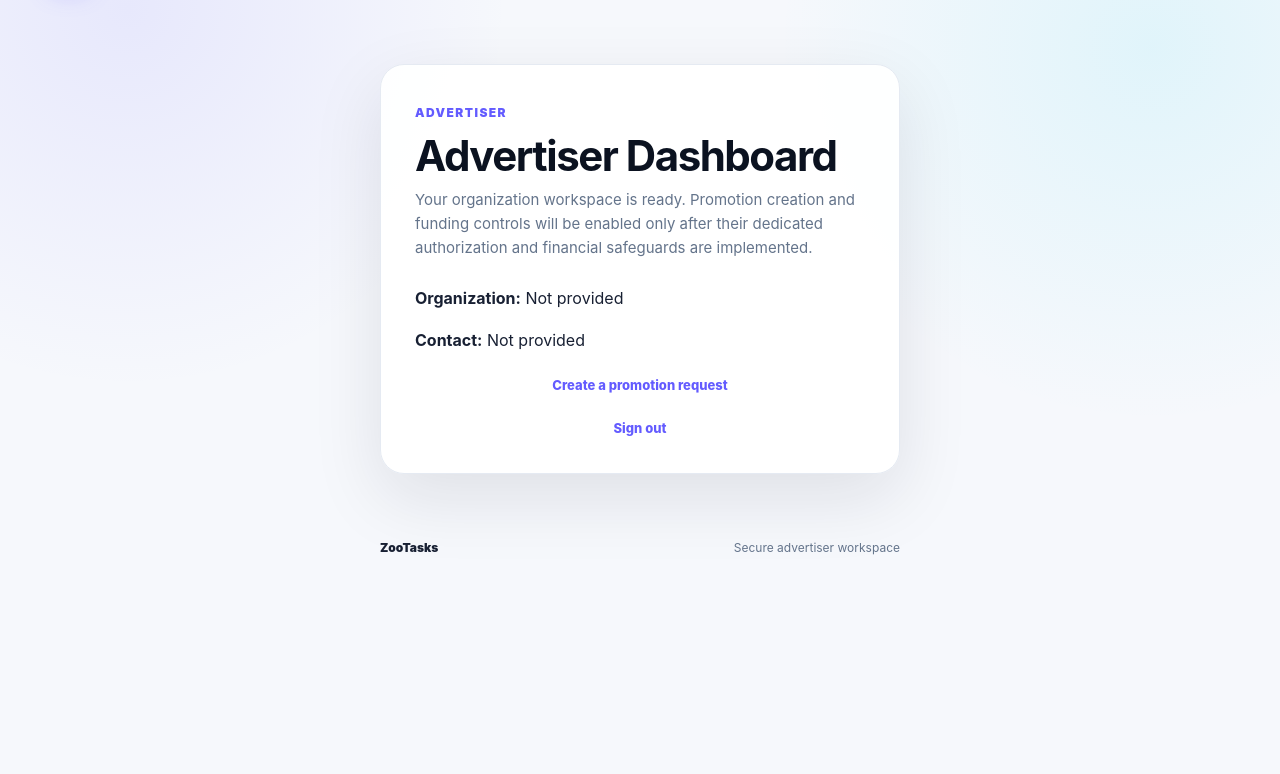
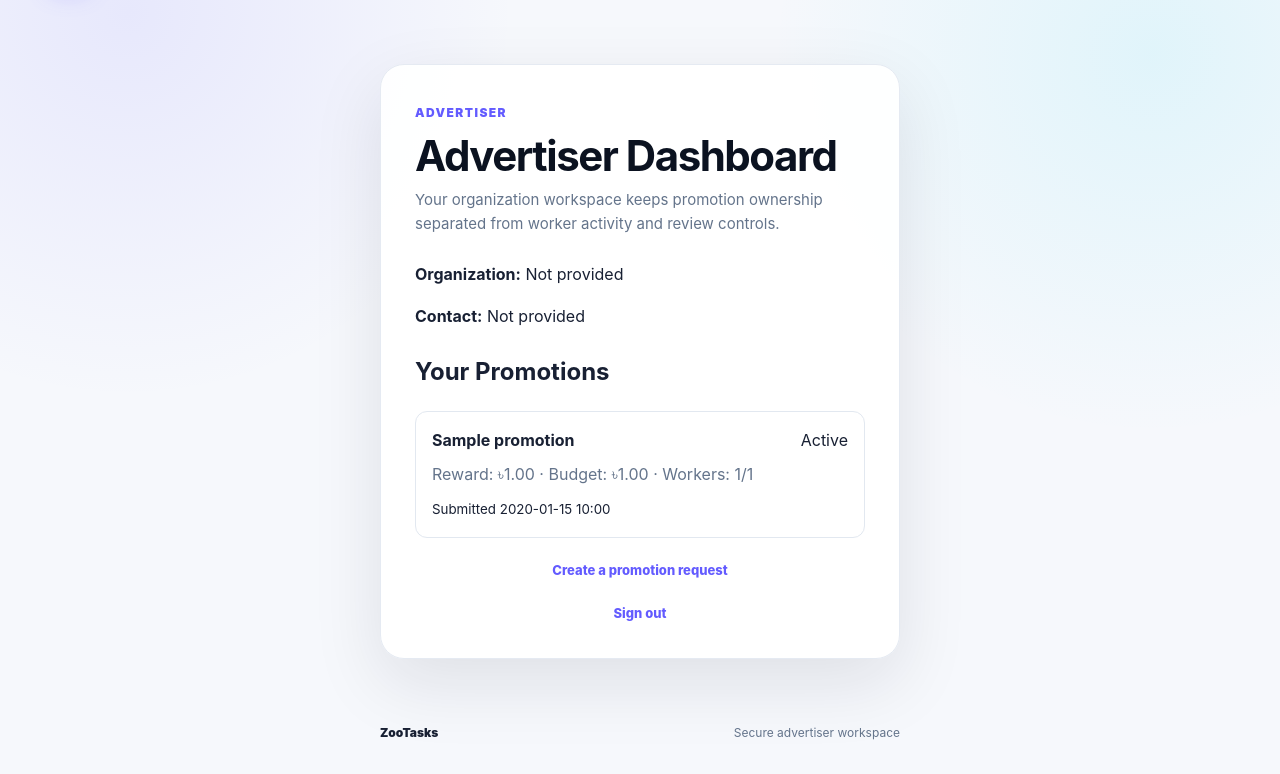
Before and after one commit to Rafiqual69/Zootasks, a Django app: template backend/accounts/templates/accounts/advertiser_dashboard.html in a window 1280 px wide. Shown: the part 72-846 px from the top of the page. Before the commit the page ends 627 px from the top, so only its background shows below. Run offline with Django 5.2, Linux system fonts and the light colour scheme; the template is opened without the code that fills it: values that come from a table or form of the project are taken from there, others are empty; tables that the repository leaves empty hold one stand-in row (values such as "Sample post").

Commit message:
Add advertiser promotion workspace UI

```diff
--- a/backend/accounts/templates/accounts/advertiser_dashboard.html
+++ b/backend/accounts/templates/accounts/advertiser_dashboard.html
@@ -15,9 +15,32 @@
     <section class="zt-auth-card zt-auth-card-wide">
         <span class="zt-kicker">ADVERTISER</span>
         <h1>Advertiser Dashboard</h1>
-        <p class="zt-auth-intro">Your organization workspace is ready. Promotion creation and funding controls will be enabled only after their dedicated authorization and financial safeguards are implemented.</p>
+        <p class="zt-auth-intro">Your organization workspace keeps promotion ownership separated from worker activity and review controls.</p>
         <p><strong>Organization:</strong> {{ profile.organization_name|default:"Not provided" }}</p>
         <p><strong>Contact:</strong> {{ profile.contact_name|default:"Not provided" }}</p>
+
+        <div style="margin-top:24px">
+            <h2>Your Promotions</h2>
+            {% if promotions %}
+                <div style="display:grid;gap:12px;margin-top:12px">
+                    {% for promotion in promotions %}
+                        <article style="border:1px solid #e2e8f0;border-radius:12px;padding:16px">
+                            <div style="display:flex;justify-content:space-between;gap:12px;flex-wrap:wrap">
+                                <strong>{{ promotion.title }}</strong>
+                                <span>{{ promotion.get_status_display }}</span>
+                            </div>
+                            <p style="margin:8px 0;color:#64748b">
+                                Reward: ৳{{ promotion.reward }} · Budget: ৳{{ promotion.budget }} · Workers: {{ promotion.completed_workers }}/{{ promotion.max_workers }}
+                            </p>
+                            <small>Submitted {{ promotion.created_at|date:"Y-m-d H:i" }}</small>
+                        </article>
+                    {% endfor %}
+                </div>
+            {% else %}
+                <p style="margin-top:12px;color:#64748b">No promotion requests yet.</p>
+            {% endif %}
+        </div>
+
         <p class="zt-auth-footer"><a href="{% url 'advertiser_create_promotion' %}">Create a promotion request</a></p>
         <p class="zt-auth-footer"><a href="{% url 'logout' %}">Sign out</a></p>
     </section>
```
